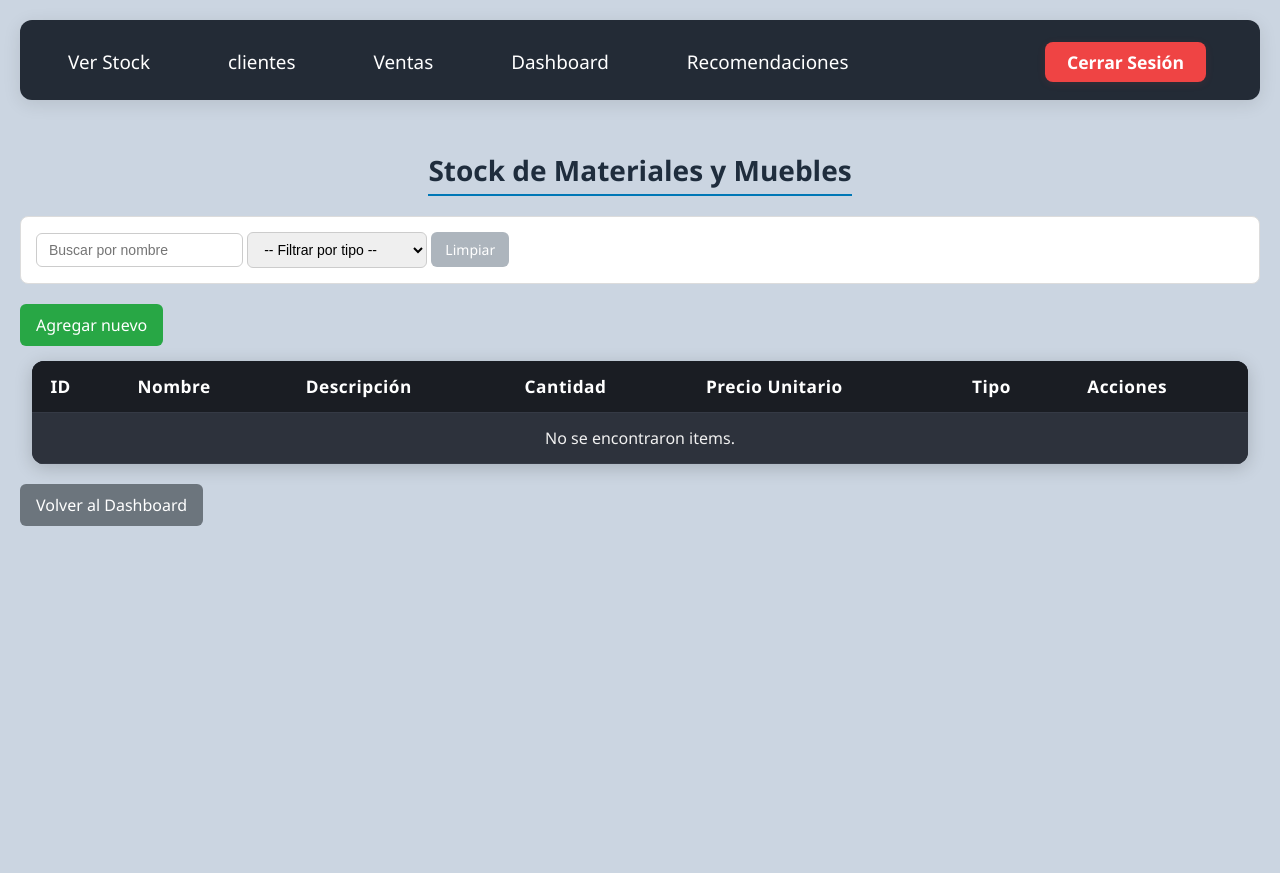
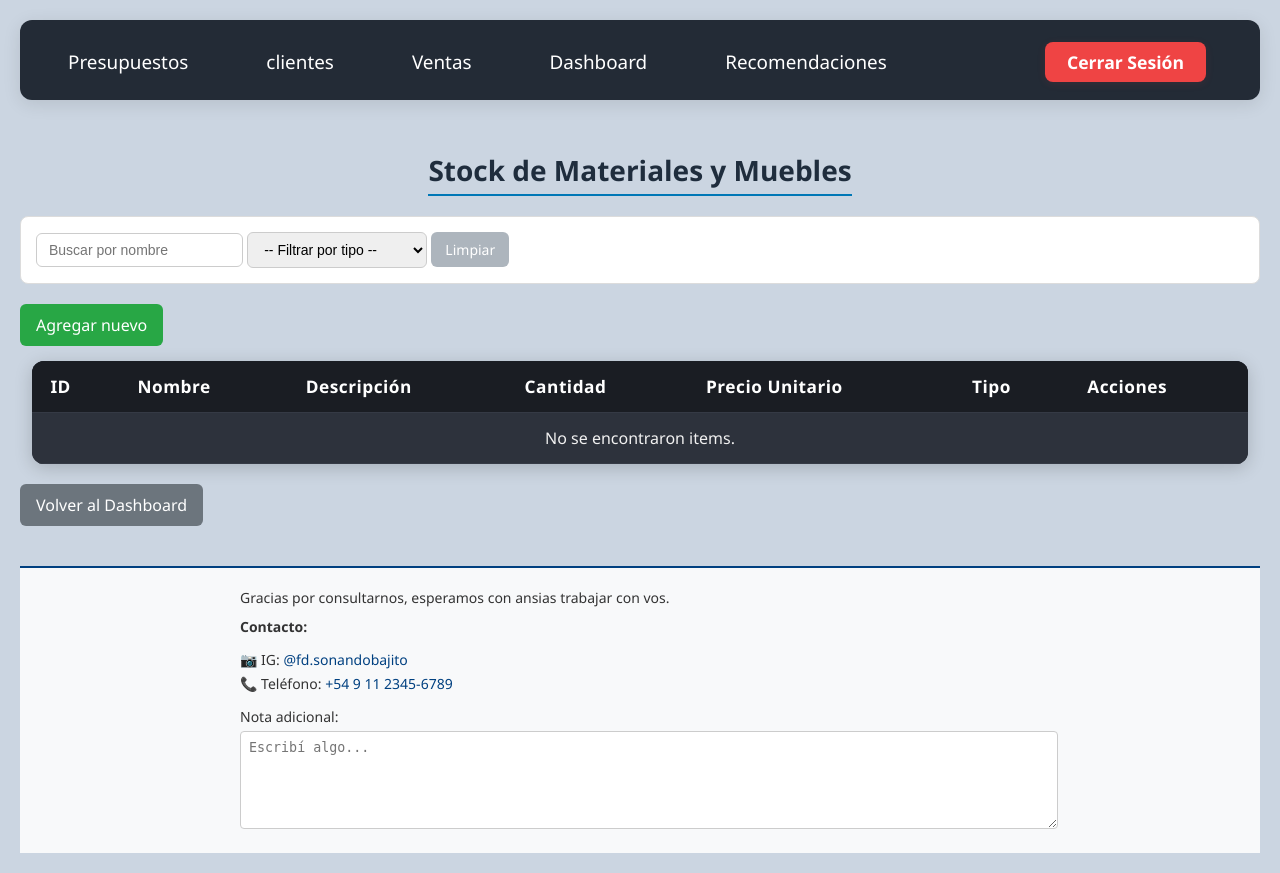
Before and after one commit to Kevinnyanez/APPYSTUDIOS, a PHP site: page /stock.php in a window 1280 px wide. Before the commit the page ends 526 px from the top, so only its background shows below. Run offline with PHP 8.4, Linux system fonts and the light colour scheme; the visitor is signed in with stand-in values (Sample User, id 1); data that the repository does not hold is empty.

Commit message:
recomendaciones

```diff
--- a/clientes.php
+++ b/clientes.php
@@ -391,6 +391,7 @@ while ($row = $result->fetch_assoc()) {
     <?php endif; ?>
   </tbody>
 </table>
+<?php include 'footer.php'; ?>
 
 </body>
 </html>
--- a/dashboard.php
+++ b/dashboard.php
@@ -432,5 +432,7 @@ a:hover {
         });
     });
     </script>
+    <?php include 'footer.php'; ?>
+
 </body>
 </html>
--- /dev/null
+++ b/footer.php
@@ -0,0 +1,63 @@
+<footer class="main-footer">
+    <style>
+        .main-footer {
+            background-color: #f8f9fa;
+            color: #333;
+            font-family: 'Segoe UI', sans-serif;
+            padding: 20px;
+            border-top: 2px solid #004080;
+            font-size: 14px;
+            margin-top: 40px;
+        }
+
+        .footer-content {
+            max-width: 800px;
+            margin: auto;
+        }
+
+        .footer-content p {
+            margin: 0 0 10px;
+        }
+
+        .footer-contact ul {
+            list-style: none;
+            padding: 0;
+        }
+
+        .footer-contact li {
+            margin-bottom: 5px;
+        }
+
+        .footer-contact a {
+            text-decoration: none;
+            color: #004080;
+        }
+
+        .footer-note textarea {
+            width: 100%;
+            height: 80px;
+            border: 1px solid #ccc;
+            border-radius: 4px;
+            padding: 8px;
+            resize: vertical;
+            margin-top: 5px;
+        }
+    </style>
+
+    <div class="footer-content">
+        <p>Gracias por consultarnos, esperamos con ansias trabajar con vos.</p>
+
+        <div class="footer-contact">
+            <p><strong>Contacto:</strong></p>
+            <ul>
+                <li>📷 IG: <a href="https://instagram.com/fd.sonandobajito" target="_blank">@fd.sonandobajito</a></li>
+                <li>📞 Teléfono: <a href="tel:+5491123456789">+54 9 11 2345-6789</a></li>
+            </ul>
+        </div>
+
+        <div class="footer-note">
+            <label for="nota">Nota adicional:</label><br>
+            <textarea id="nota" name="nota" placeholder="Escribí algo..."></textarea>
+        </div>
+    </div>
+</footer>
--- a/presupuestos.php
+++ b/presupuestos.php
@@ -896,6 +896,7 @@ window.productosPresupuesto = [
 ];
 </script>
 <script src="presupuestos.js"></script>
+<?php include 'footer.php'; ?>
 
 </body>
 </html>
--- a/stock.php
+++ b/stock.php
@@ -383,7 +383,7 @@ nav .logout:hover {
 <body>
 
 <nav>
-    <a href="stock.php">Ver Stock</a>
+    <a href="presupuestos.php">Presupuestos</a>
     <a href="clientes.php">clientes</a>
     <a href="ventas.php">Ventas</a>
     <a href="dashboard.php">Dashboard</a>
@@ -575,6 +575,7 @@ function filtrarTabla() {
   });
 }
 </script>
+<?php include 'footer.php'; ?>
 
 </body>
 </html>
```
